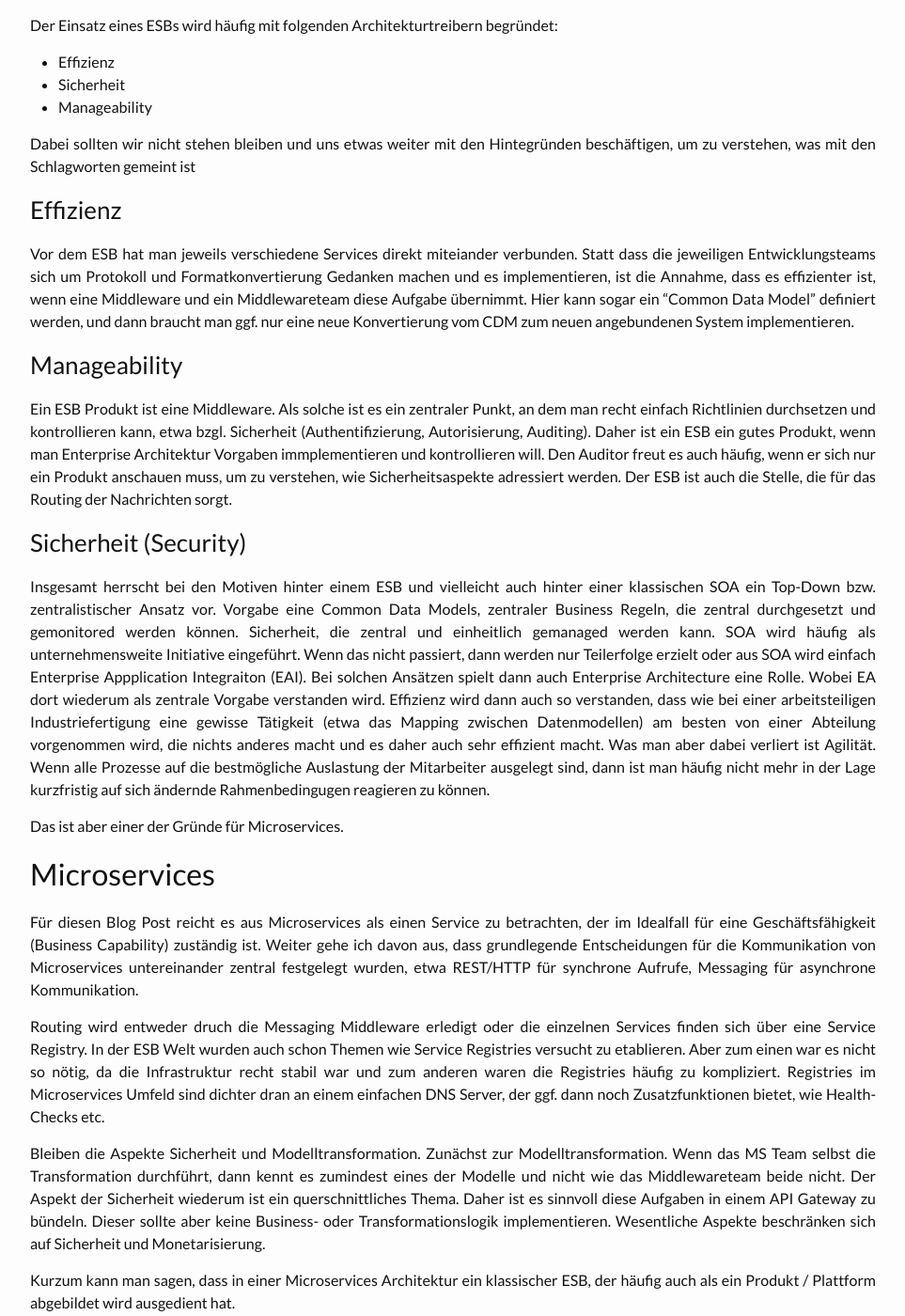
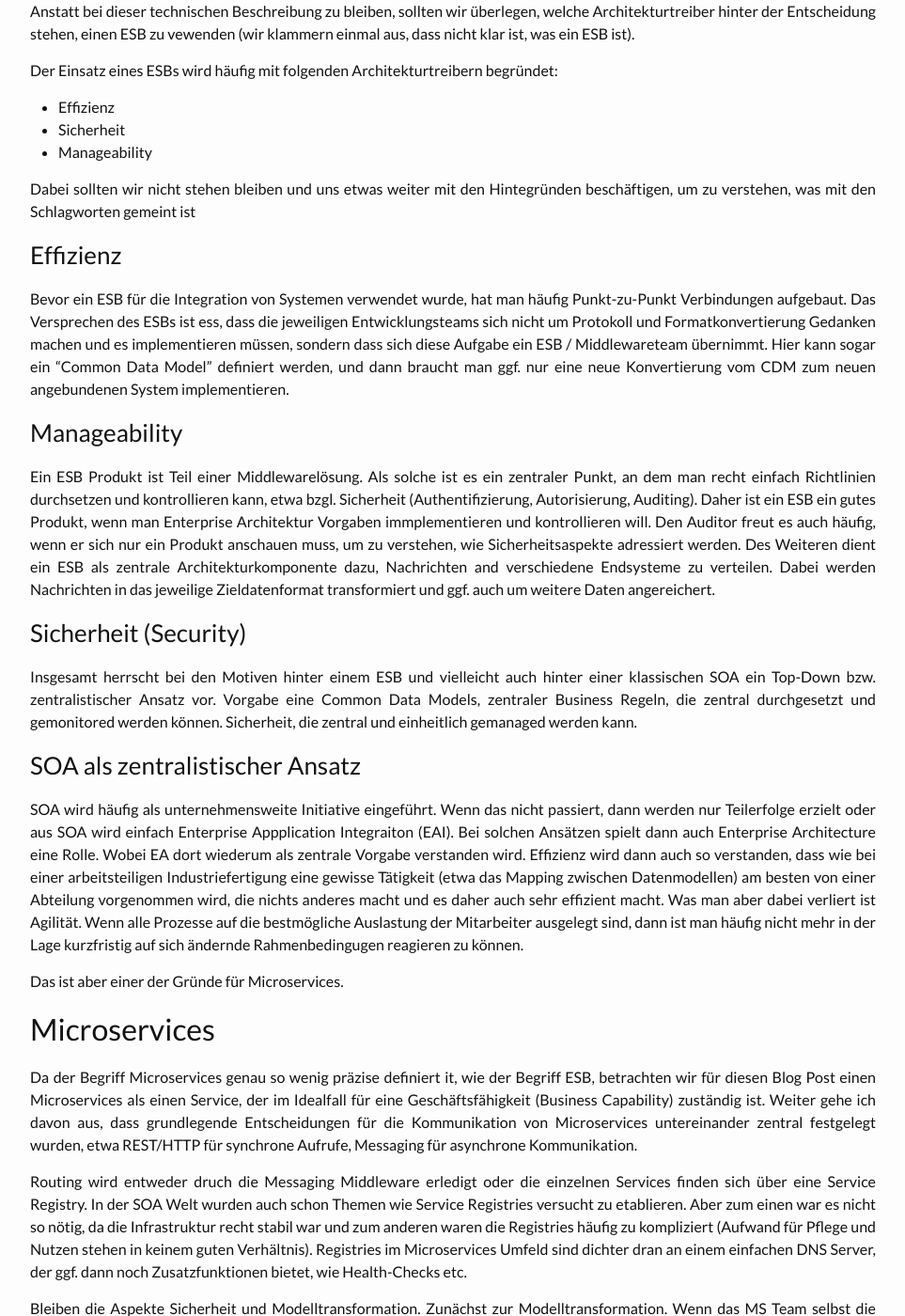
Before and after one commit to opitzconsulting/opitzconsulting.github.io, a Jekyll site: the page built from _posts/2016-09-02-microservices-und-esb.md, in a window 1280 px wide and 1400 px high, scrolled down 500 px. Shown: the whole window at 94% size, without its empty margins (158-1121 px from the left). Built offline with Jekyll 4.4.1, drawn with Linux system fonts in a browser that asks for light colours; nearby versions of some CDN libraries; comment, search, counter and statistics services are not loaded; some of the changed text lies outside the part shown.

Commit message:
Einige Anmerkungen von SVB eingearbeitet

```diff
--- a/_posts/2016-08-26-microservices-und-esb.md
+++ b/_posts/2016-09-02-microservices-und-esb.md
@@ -11,11 +11,13 @@ tags:
 "Passt ein Enterprise Service Bus in eine Microservices Architektur", das fragen sich viele, die bisher auf eine Service-orientierte Architektur gesetzt haben.
 
 ## Der Enterprise Service Bus
-Ein ESB übernimmt in einer SOA Architektur wichtige zentrale Aufgaben:
+Wird ein ESB in eine Service-Orientierten-Architektur eingesetzt, dann übernimmt er zentrale Aufgaben, wie:
 
 * Routing
 * Protokolltransformation
 * Mapping zwischen Datenstrukturen
+* Content Enrichment / Content Filtering
+* Endpunktvirtualisierung
 
 Anstatt bei dieser technischen Beschreibung zu bleiben, sollten wir überlegen, welche Architekturtreiber hinter der
 Entscheidung stehen, einen ESB zu vewenden (wir klammern einmal aus, dass nicht klar ist, was ein ESB ist).
@@ -29,20 +31,23 @@ Der Einsatz eines ESBs wird häufig mit folgenden Architekturtreibern begründet
 Dabei sollten wir nicht stehen bleiben und uns etwas weiter mit den Hintegründen beschäftigen, um zu verstehen, was mit den Schlagworten gemeint ist
 
 ### Effizienz
-Vor dem ESB hat man jeweils verschiedene Services direkt miteiander verbunden. Statt dass die jeweiligen Entwicklungsteams sich um
-Protokoll und Formatkonvertierung Gedanken machen und es implementieren, ist die Annahme, dass es effizienter ist, wenn eine Middleware und ein Middlewareteam diese Aufgabe übernimmt.
+Bevor ein ESB für die Integration von Systemen verwendet wurde, hat man häufig Punkt-zu-Punkt Verbindungen aufgebaut.
+Das Versprechen des ESBs ist ess, dass die jeweiligen Entwicklungsteams sich nicht um
+Protokoll und Formatkonvertierung Gedanken machen und es implementieren müssen, sondern dass sich diese Aufgabe ein ESB / Middlewareteam übernimmt.
 Hier kann sogar ein "Common Data Model" definiert werden, und dann braucht man ggf. nur eine neue Konvertierung vom CDM zum neuen angebundenen System implementieren.
 
 ### Manageability
-Ein ESB Produkt ist eine Middleware. Als solche ist es ein zentraler Punkt, an dem man recht einfach Richtlinien durchsetzen und kontrollieren kann, etwa bzgl. Sicherheit (Authentifizierung, Autorisierung, Auditing).
+Ein ESB Produkt ist Teil einer Middlewarelösung. Als solche ist es ein zentraler Punkt, an dem man recht einfach Richtlinien durchsetzen und kontrollieren kann, etwa bzgl. Sicherheit (Authentifizierung, Autorisierung, Auditing).
 Daher ist ein ESB ein gutes Produkt, wenn man Enterprise Architektur Vorgaben immplementieren und kontrollieren will.
 Den Auditor freut es auch häufig, wenn er sich nur ein Produkt anschauen muss, um zu verstehen, wie Sicherheitsaspekte adressiert werden.
-Der ESB ist auch die Stelle, die für das Routing der Nachrichten sorgt.
+Des Weiteren dient ein ESB als zentrale Architekturkomponente dazu, Nachrichten and verschiedene Endsysteme zu verteilen. Dabei werden Nachrichten in das jeweilige Zieldatenformat transformiert und ggf. auch um weitere Daten angereichert.
 
 ### Sicherheit (Security)
 
 Insgesamt herrscht bei den Motiven hinter einem ESB und vielleicht auch hinter einer klassischen SOA ein Top-Down bzw. zentralistischer Ansatz vor. Vorgabe eine Common Data Models, zentraler Business Regeln, die zentral durchgesetzt und
 gemonitored werden können. Sicherheit, die zentral und einheitlich gemanaged werden kann.
+
+### SOA als zentralistischer Ansatz
 SOA wird häufig als unternehmensweite Initiative eingeführt. Wenn das nicht passiert, dann werden nur Teilerfolge erzielt oder aus SOA wird einfach Enterprise Appplication Integraiton (EAI).
 Bei solchen Ansätzen spielt dann auch Enterprise Architecture eine Rolle. Wobei EA dort wiederum als zentrale Vorgabe verstanden wird.
 Effizienz wird dann auch so verstanden, dass wie bei einer arbeitsteiligen Industriefertigung eine gewisse Tätigkeit (etwa das Mapping zwischen Datenmodellen) am besten von einer Abteilung vorgenommen wird, die nichts anderes macht und es daher auch sehr effizient macht.
@@ -52,11 +57,11 @@ Das ist aber einer der Gründe für Microservices.
 
 ## Microservices
 
-Für diesen Blog Post reicht es aus Microservices als einen Service zu betrachten, der im Idealfall für eine Geschäftsfähigkeit (Business Capability) zuständig ist. Weiter gehe ich davon aus, dass grundlegende Entscheidungen für die Kommunikation von Microservices untereinander
+Da der Begriff Microservices genau so wenig präzise definiert it, wie der Begriff ESB, betrachten wir für diesen Blog Post einen Microservices als einen Service, der im Idealfall für eine Geschäftsfähigkeit (Business Capability) zuständig ist. Weiter gehe ich davon aus, dass grundlegende Entscheidungen für die Kommunikation von Microservices untereinander
 zentral festgelegt wurden, etwa REST/HTTP für synchrone Aufrufe, Messaging für asynchrone Kommunikation.
 
 Routing wird entweder druch die Messaging Middleware erledigt oder die einzelnen Services finden sich über eine Service Registry.
-In der ESB Welt wurden auch schon Themen wie Service Registries versucht zu etablieren. Aber zum einen war es nicht so nötig, da die Infrastruktur recht stabil war und zum anderen waren die Registries häufig zu kompliziert. Registries im Microservices Umfeld sind dichter dran an einem einfachen DNS Server, der ggf. dann noch Zusatzfunktionen bietet, wie Health-Checks etc.
+In der SOA Welt wurden auch schon Themen wie Service Registries versucht zu etablieren. Aber zum einen war es nicht so nötig, da die Infrastruktur recht stabil war und zum anderen waren die Registries häufig zu kompliziert (Aufwand für Pflege und Nutzen stehen in keinem guten Verhältnis). Registries im Microservices Umfeld sind dichter dran an einem einfachen DNS Server, der ggf. dann noch Zusatzfunktionen bietet, wie Health-Checks etc.
 
 Bleiben die Aspekte Sicherheit und Modelltransformation. Zunächst zur Modelltransformation. Wenn das MS Team selbst die Transformation durchführt, dann kennt es zumindest eines der Modelle und nicht wie das Middlewareteam beide nicht.
 Der Aspekt der Sicherheit wiederum ist ein querschnittliches Thema. Daher ist es sinnvoll diese Aufgaben in einem API Gateway zu bündeln.
```
